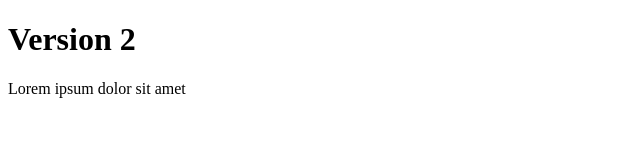
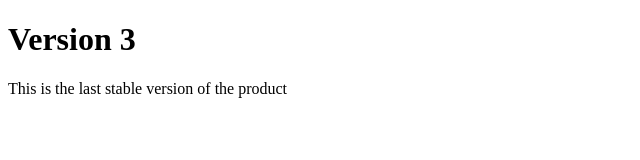
Before and after one commit to fatuk/test-jenkins-versions, a plain HTML site: page index.html in a window 1280 px wide. Shown: the whole page, without its empty margins (0-640 px from the left). Drawn offline with Linux system fonts and the light colour scheme.

Commit message:
Update text for stable

```diff
--- a/index.html
+++ b/index.html
@@ -7,7 +7,7 @@
 	<title>Document</title>
 </head>
 <body>
-	<h1>Version 2</h1>
-	<p>Lorem ipsum dolor sit amet</p>
+	<h1>Version 3</h1>
+	<p>This is the last stable version of the product</p>
 </body>
 </html>
```
